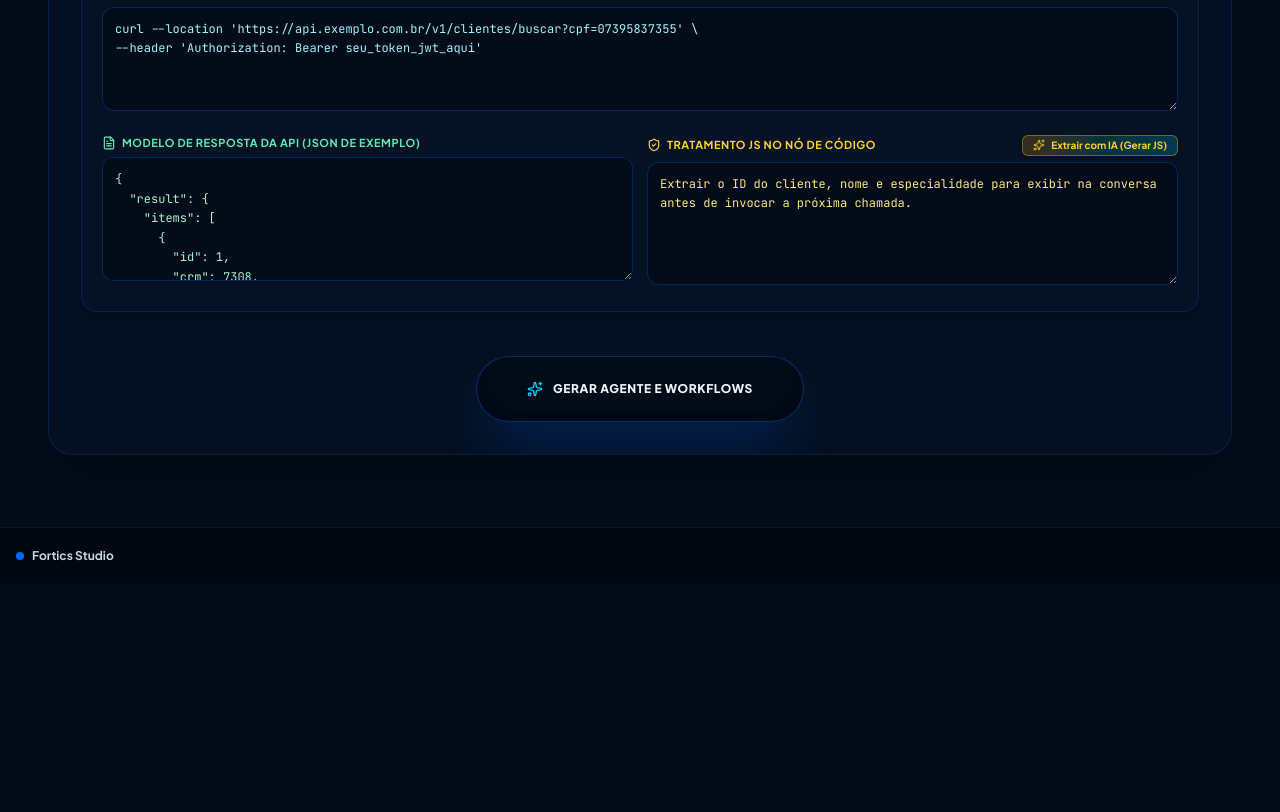
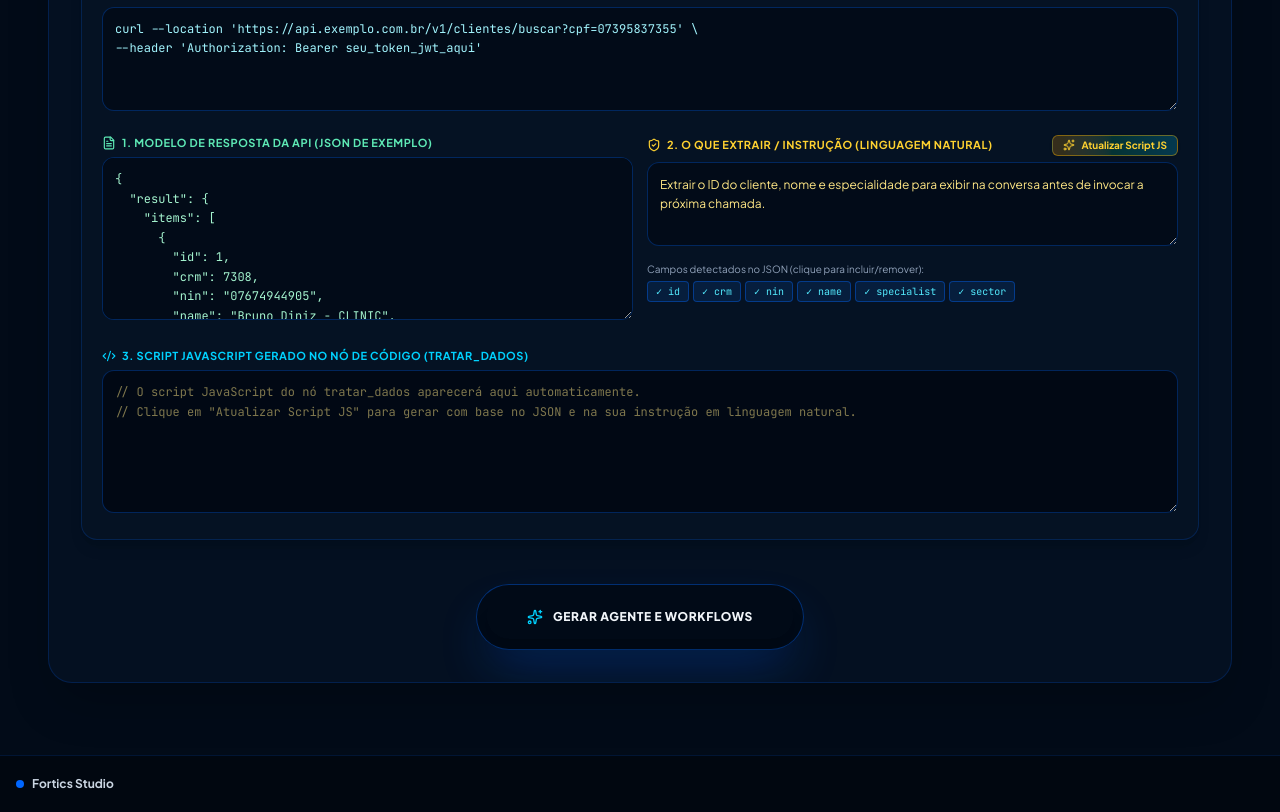
Before and after one commit to CHenriqueRibeiro/Studio, a React (Vite) app: page / in a window 1280 px wide. Shown: the part 1220-2032 px from the top of the page. Before the commit the page ends 1804 px from the top, so only its background shows below. Built offline with nearby package versions, Linux system fonts and the light colour scheme.

Commit message:
feat: sincronizacao bidirecional de campos em linguagem natural com badges clicaveis e gerador js

```diff
--- a/api/generate.ts
+++ b/api/generate.ts
@@ -845,9 +845,13 @@ Gere o JSON consolidado estritamente com as chaves:
                 __spec: true,
                 __spec_version: '1.0.0',
                 error_message: `Erro ao formatar os dados da etapa ${cIdx + 1}`,
-                value: cIdx === 0 && nodeName === 'token'
-                  ? `try {\n    let raw = _vars.${nodeName};\n    if (typeof raw === 'string') raw = JSON.parse(raw);\n    return {\n        token: (raw && (raw.access_token || raw.token || raw.jwt)) || 'TOKEN_EXTRAIDO',\n        status: 'autenticado'\n    };\n} catch(e) {\n    return { status: 'erro', message: e.message };\n}`
-                  : `try {\n    let raw = _vars.${nodeName};\n    if (typeof raw === 'string') raw = JSON.parse(raw);\n    let items = (raw && raw.result && raw.result.items) ? raw.result.items :\n                (raw && raw.data) ? raw.data : [raw];\n    return { status: 'sucesso', itens: items, total: items.length };\n} catch(e) {\n    return { status: 'erro', message: e.message };\n}`
+                value: (cItem.generatedJsCode && cItem.generatedJsCode.trim())
+                  ? cItem.generatedJsCode
+                  : (cItem.filterRules && cItem.filterRules.includes('try') && cItem.filterRules.includes('return'))
+                    ? cItem.filterRules
+                    : (cIdx === 0 && nodeName === 'token')
+                      ? `try {\n    let raw = _vars.${nodeName};\n    if (typeof raw === 'string') raw = JSON.parse(raw);\n    return {\n        token: (raw && (raw.access_token || raw.token || raw.jwt)) || 'TOKEN_EXTRAIDO',\n        status: 'autenticado'\n    };\n} catch(e) {\n    return { status: 'erro', message: e.message };\n}`
+                      : `try {\n    let raw = _vars.${nodeName};\n    if (typeof raw === 'string') raw = JSON.parse(raw);\n    let items = (raw && raw.result && raw.result.items) ? raw.result.items :\n                (raw && raw.data) ? raw.data : [raw];\n    return { status: 'sucesso', itens: items, total: items.length };\n} catch(e) {\n    return { status: 'erro', message: e.message };\n}`
               });
             });
 
@@ -951,9 +955,13 @@ Gere o JSON consolidado estritamente com as chaves:
             __spec: true,
             __spec_version: '1.0.0',
             error_message: `Erro ao processar dados da etapa ${idx + 1}`,
-            value: idx === 0 && nodeName === 'token'
-              ? `try {\n    let raw = _vars.${nodeName};\n    if (typeof raw === 'string') raw = JSON.parse(raw);\n    return {\n        token: (raw && (raw.access_token || raw.token || raw.jwt)) || 'TOKEN_EXTRAIDO',\n        status: 'autenticado'\n    };\n} catch(e) {\n    return { status: 'erro', message: e.message };\n}`
-              : `try {\n    let raw = _vars.${nodeName};\n    if (typeof raw === 'string') raw = JSON.parse(raw);\n    let items = (raw && raw.result && raw.result.items) ? raw.result.items :\n                (raw && raw.data) ? raw.data : [raw];\n    return { status: 'sucesso', itens: items, total: items.length };\n} catch(e) {\n    return { status: 'erro', message: e.message };\n}`
+            value: (item.generatedJsCode && item.generatedJsCode.trim())
+              ? item.generatedJsCode
+              : (item.filterRules && item.filterRules.includes('try') && item.filterRules.includes('return'))
+                ? item.filterRules
+                : (idx === 0 && nodeName === 'token')
+                  ? `try {\n    let raw = _vars.${nodeName};\n    if (typeof raw === 'string') raw = JSON.parse(raw);\n    return {\n        token: (raw && (raw.access_token || raw.token || raw.jwt)) || 'TOKEN_EXTRAIDO',\n        status: 'autenticado'\n    };\n} catch(e) {\n    return { status: 'erro', message: e.message };\n}`
+                  : `try {\n    let raw = _vars.${nodeName};\n    if (typeof raw === 'string') raw = JSON.parse(raw);\n    let items = (raw && raw.result && raw.result.items) ? raw.result.items :\n                (raw && raw.data) ? raw.data : [raw];\n    return { status: 'sucesso', itens: items, total: items.length };\n} catch(e) {\n    return { status: 'erro', message: e.message };\n}`
           });
         });
 
@@ -1064,7 +1072,11 @@ Gere o JSON consolidado estritamente com as chaves:
                 __spec: true,
                 __spec_version: '1.0.0',
                 error_message: 'Erro ao formatar os dados da API',
-                value: `try {\n    let raw = _vars.${nodeName};\n    if (typeof raw === 'string') raw = JSON.parse(raw);\n    let items = (raw && raw.result && raw.result.items) ? raw.result.items :\n                (raw && raw.data) ? raw.data : [raw];\n    return { status: 'sucesso', itens: items };\n} catch(e) {\n    return { status: 'erro', message: e.message };\n}`
+                value: (item.generatedJsCode && item.generatedJsCode.trim())
+                  ? item.generatedJsCode
+                  : (item.filterRules && item.filterRules.includes('try') && item.filterRules.includes('return'))
+                    ? item.filterRules
+                    : `try {\n    let raw = _vars.${nodeName};\n    if (typeof raw === 'string') raw = JSON.parse(raw);\n    let items = (raw && raw.result && raw.result.items) ? raw.result.items :\n                (raw && raw.data) ? raw.data : [raw];\n    return { status: 'sucesso', itens: items };\n} catch(e) {\n    return { status: 'erro', message: e.message };\n}`
               },
               {
                 id: returnId,
--- a/src/components/StudioBuilder.tsx
+++ b/src/components/StudioBuilder.tsx
@@ -352,9 +352,44 @@ Regras e Validações de Negócio:
     setTimeout(() => setTreatmentToast(null), 3500);
   };
 
-  const handleGenerateJsTreatment = (itemId: string, sampleJson?: string, nodeName?: string) => {
+  // Helper to extract keys from sample JSON
+  const getDetectedKeysFromSample = (sampleJson?: string): { arrayField: string; keys: string[] } => {
+    if (!sampleJson || !sampleJson.trim()) return { arrayField: '', keys: [] };
+    try {
+      const parsed = JSON.parse(sampleJson.trim());
+      let arrayField = '';
+      let itemObj: any = parsed;
+
+      if (Array.isArray(parsed)) {
+        itemObj = parsed.length > 0 ? parsed[0] : {};
+      } else if (typeof parsed === 'object' && parsed !== null) {
+        for (const k of Object.keys(parsed)) {
+          if (Array.isArray(parsed[k])) {
+            arrayField = k;
+            itemObj = parsed[k].length > 0 ? parsed[k][0] : {};
+            break;
+          } else if (parsed[k] && typeof parsed[k] === 'object') {
+            for (const sk of Object.keys(parsed[k])) {
+              if (Array.isArray(parsed[k][sk])) {
+                arrayField = `${k}.${sk}`;
+                itemObj = parsed[k][sk].length > 0 ? parsed[k][sk][0] : {};
+                break;
+              }
+            }
+          }
+        }
+      }
+
+      const keys = (itemObj && typeof itemObj === 'object' && !Array.isArray(itemObj)) ? Object.keys(itemObj) : [];
+      return { arrayField, keys };
+    } catch {
+      return { arrayField: '', keys: [] };
+    }
+  };
+
+  const handleGenerateJsTreatment = (itemId: string, sampleJson?: string, nodeName?: string, userPrompt?: string) => {
     if (!sampleJson || !sampleJson.trim()) {
-      showTreatmentToast(itemId, '⚠️ Cole um exemplo de JSON de resposta ao lado antes de gerar o script.');
+      showTreatmentToast(itemId, '⚠️ Cole um exemplo de JSON de resposta antes de gerar o script.');
       return;
     }
 
@@ -391,30 +426,74 @@ Regras e Validações de Negócio:
         }
       }
 
-      const itemKeys = (itemObj && typeof itemObj === 'object' && !Array.isArray(itemObj)) ? Object.keys(itemObj) : [];
+      const allKeys = (itemObj && typeof itemObj === 'object' && !Array.isArray(itemObj)) ? Object.keys(itemObj) : [];
 
-      const idKey = itemKeys.find(k => /^(id|id_cliente|codigo|cod|protocolo|numero|id_contrato|uuid)/i.test(k)) || itemKeys[0] || 'id';
-      const nameKey = itemKeys.find(k => /^(nome|name|razao|descricao|titular|label)/i.test(k)) || itemKeys[1] || 'nome';
-      const docKey = itemKeys.find(k => /^(cpf|cnpj|cpfcnpj|documento|nin|doc|tax_id)/i.test(k));
-      const statusKey = itemKeys.find(k => /^(status|situacao|state|ativo|situacao_cadastral)/i.test(k));
-      const valueKey = itemKeys.find(k => /^(valor|preco|price|total|saldo|valor_aberto)/i.test(k));
-      const nestedListKey = itemKeys.find(k => Array.isArray(itemObj[k]));
+      if (allKeys.length === 0) {
+        showTreatmentToast(itemId, '⚠️ Nenhum campo detectado no JSON fornecido.');
+        return;
+      }
+
+      const promptLower = (userPrompt || '').toLowerCase();
+
+      // Analyze natural language instructions: detect removals and inclusions
+      const removedKeys: string[] = [];
+      const includedKeys: string[] = [];
+
+      allKeys.forEach(k => {
+        const kLower = k.toLowerCase();
+        // Negative patterns for this key
+        const removeRegex = new RegExp(`(?:remover|retirar|tirar|sem|descartar|excluir|não quero|nao quero)\\s+(?:o\\s+|a\\s+|os\\s+|as\\s+|campo\\s+)?${kLower}`, 'i');
+        if (removeRegex.test(promptLower)) {
+          removedKeys.push(k);
+        } else if (promptLower.includes(kLower)) {
+          includedKeys.push(k);
+        }
+      });
+
+      // Selected fields: if user specifically asked for certain fields, prioritize them. Otherwise all keys minus removed.
+      let activeFields: string[] = [];
+      if (includedKeys.length > 0) {
+        activeFields = includedKeys.filter(k => !removedKeys.includes(k));
+      } else {
+        activeFields = allKeys.filter(k => !removedKeys.includes(k));
+      }
+
+      // If user typed "só o nome" or "apenas X, Y", ensure only those
+      const onlyMatch = promptLower.match(/(?:só|apenas|somente)\s+([^,\.\n]+)/i);
+      if (onlyMatch) {
+        const onlyText = onlyMatch[1];
+        const matched = allKeys.filter(k => onlyText.includes(k.toLowerCase()));
+        if (matched.length > 0) {
+          activeFields = matched.filter(k => !removedKeys.includes(k));
+        }
+      }
+
+      if (activeFields.length === 0) {
+        activeFields = allKeys.slice(0, 5);
+      }
 
       const respVarName = nodeName ? `_vars.${nodeName.replace(/[^a-zA-Z0-9_]/g, '_')}` : '_vars.resposta_api';
 
+      // Check if user asked for filter by status/active
+      const filterActiveMatch = /(?:ativo|ativos|status ativo|somente ativo)/i.test(promptLower);
+      const limitMatch = promptLower.match(/(\d+)\s*(?:primeiros|registros|itens|contratos|faturas)/i);
+      const limitCount = limitMatch ? parseInt(limitMatch[1], 10) : 5;
+
       let generatedScript = '';
       if (arrayField) {
-        generatedScript = `// Script de tratamento e extração gerado para Fortics Omnichannel
+        generatedScript = `// Script de tratamento JavaScript gerado via IA a partir da instrução:
+// "${userPrompt || `Extrair ${activeFields.join(', ')} de ${arrayField}`}"
 try {
     let raw = ${respVarName} || _vars.resposta_api;
     if (typeof raw === 'string') raw = JSON.parse(raw);
 
-    // Descompactação automática da lista "${arrayField}"
+    // Descompactação automática da coleção "${arrayField}"
     let items = (raw && raw.${arrayField}) ? raw.${arrayField} :
                 (raw && raw.data) ? raw.data :
                 (raw && raw.result && raw.result.items) ? raw.result.items :
                 Array.isArray(raw) ? raw : [raw];
 
+${filterActiveMatch ? `    // Filtrar apenas registros com status ativo\n    items = items.filter(i => String(i.status || i.situacao || '').toUpperCase().includes('ATIVO'));\n` : ''}
     let total = items.length;
     let selecionado = total > 0 ? items[0] : null;
 
@@ -422,17 +501,21 @@ try {
         status: total > 0 ? 'sucesso' : 'vazio',
         total_encontrados: total,
         principal: selecionado ? {
-            ${idKey}: selecionado.${idKey},
-            ${nameKey}: selecionado.${nameKey},${docKey ? `\n            ${docKey}: selecionado.${docKey},` : ''}${statusKey ? `\n            ${statusKey}: selecionado.${statusKey},` : ''}${valueKey ? `\n            ${valueKey}: selecionado.${valueKey},` : ''}${nestedListKey ? `\n            ${nestedListKey}: (selecionado.${nestedListKey} || []).slice(0, 3)` : ''}
+${activeFields.map(k => {
+  const isSubArray = Array.isArray(itemObj[k]);
+  return isSubArray
+    ? `            ${k}: (selecionado.${k} || []).slice(0, 3)`
+    : `            ${k}: selecionado.${k}`;
+}).join(',\n')}
         } : null,
-        itens: items.slice(0, 5)
+        itens: items.slice(0, ${limitCount})
     };
 } catch (e) {
     return { status: 'erro', message: 'Falha ao processar dados da API', details: e.message };
 }`;
       } else {
-        const topFields = itemKeys.slice(0, 8);
-        generatedScript = `// Script de tratamento e extração gerado para Fortics Omnichannel
+        generatedScript = `// Script de tratamento JavaScript gerado via IA a partir da instrução:
+// "${userPrompt || `Extrair ${activeFields.join(', ')}`}"
 try {
     let raw = ${respVarName} || _vars.resposta_api;
     if (typeof raw === 'string') raw = JSON.parse(raw);
@@ -441,7 +524,7 @@ try {
     return {
         status: 'sucesso',
         dados: {
-            ${topFields.map(k => `${k}: data.${k}`).join(',\n            ')}
+${activeFields.map(k => `            ${k}: data.${k}`).join(',\n')}
         }
     };
 } catch (e) {
@@ -449,11 +532,48 @@ try {
 }`;
       }
 
-      handleUpdateCurlItem(itemId, 'filterRules', generatedScript);
-      showTreatmentToast(itemId, '✨ Script JavaScript de tratamento gerado com sucesso!');
+      // Update both natural explanation and JS code
+      const naturalSummary = userPrompt && userPrompt.trim()
+        ? userPrompt
+        : (arrayField
+          ? `Extrair ${activeFields.join(', ')} da lista de ${arrayField}.`
+          : `Extrair os campos ${activeFields.join(', ')}.`);
+
+      setCurlList(prev => prev.map(c => c.id === itemId ? {
+        ...c,
+        filterRules: naturalSummary,
+        generatedJsCode: generatedScript
+      } : c));
+
+      showTreatmentToast(itemId, '✨ Script JavaScript atualizado de acordo com a sua instrução!');
     } catch (err: any) {
       showTreatmentToast(itemId, `❌ Erro ao analisar: ${err.message}`);
     }
+  };
+
+  const handleToggleFieldInPrompt = (itemId: string, currentPrompt: string, fieldName: string, sampleJson?: string, nodeName?: string) => {
+    let newPrompt = '';
+    const lowerPrompt = (currentPrompt || '').toLowerCase();
+    const fieldLower = fieldName.toLowerCase();
+
+    if (lowerPrompt.includes(`remover ${fieldLower}`) || lowerPrompt.includes(`sem ${fieldLower}`)) {
+      // Switch back to include
+      newPrompt = currentPrompt
+        .replace(new RegExp(`(?:remover|retirar|tirar|sem|descartar)\\s+${fieldLower}`, 'gi'), '')
+        .replace(/\s+/g, ' ')
+        .trim();
+      if (!newPrompt.toLowerCase().includes(fieldLower)) {
+        newPrompt += ` Incluir ${fieldName}.`;
+      }
+    } else if (lowerPrompt.includes(fieldLower)) {
+      // Switch to remove
+      newPrompt = (currentPrompt ? currentPrompt + ' ' : '') + `Remover ${fieldName}.`;
+    } else {
+      // Add inclusion
+      newPrompt = (currentPrompt ? currentPrompt + ', ' : 'Extrair ') + `${fieldName}`;
+    }
+
+    handleGenerateJsTreatment(itemId, sampleJson, nodeName, newPrompt.trim());
   };
 
   const handleMoveCurlUp = (index: number) => {
@@ -1277,39 +1397,39 @@ try {
                     />
                   </div>
 
-                  {/* Grid: Modelo de Resposta JSON + Regras de Filtro */}
+                  {/* Grid: Modelo de Resposta JSON + Regras em Linguagem Natural */}
                   <div className="grid grid-cols-1 md:grid-cols-2 gap-3.5 pt-1">
 
                     {/* Modelo de Resposta */}
                     <div className="space-y-1.5">
                       <label className="text-[11px] font-bold text-emerald-300 uppercase tracking-wider flex items-center gap-1.5">
                         <FileText className="w-3.5 h-3.5" />
-                        Modelo de Resposta da API (JSON de Exemplo)
+                        1. Modelo de Resposta da API (JSON de Exemplo)
                       </label>
                       <textarea
-                        rows={5}
+                        rows={7}
                         value={item.responseSample || ''}
                         onChange={e => handleUpdateCurlItem(item.id, 'responseSample', e.target.value)}
-                        placeholder={`{\n  "status": "success",\n  "dados": {\n    "id": 1001\n  }\n}`}
+                        placeholder={`{\n  "status": "success",\n  "clientes": [\n    {\n      "nome": "CARLOS SILVA",\n      "cpfcnpj": "12345678900",\n      "contratos": [{ "id": 101, "status": "ATIVO" }]\n    }\n  ]\n}`}
                         className="w-full bg-[#020b18] border border-[#0066FF]/30 rounded-xl p-3 text-xs text-emerald-200 font-mono leading-relaxed focus:border-emerald-500 focus:outline-none"
                       />
                     </div>
 
-                    {/* Regras de Tratamento / Filtro */}
+                    {/* Regras em Linguagem Natural */}
                     <div className="space-y-1.5">
                       <div className="flex items-center justify-between gap-2">
                         <label className="text-[11px] font-bold text-amber-300 uppercase tracking-wider flex items-center gap-1.5">
                           <ShieldCheck className="w-3.5 h-3.5" />
-                          Tratamento JS no Nó de Código
+                          2. O que Extrair / Instrução (Linguagem Natural)
                         </label>
                         <button
                           type="button"
-                          onClick={() => handleGenerateJsTreatment(item.id, item.responseSample, item.name)}
+                          onClick={() => handleGenerateJsTreatment(item.id, item.responseSample, item.name, item.filterRules)}
                           className="px-2.5 py-0.5 rounded-md bg-linear-to-r from-amber-500/20 via-emerald-500/20 to-[#00D2FF]/20 hover:from-amber-500/30 hover:to-[#00D2FF]/30 border border-amber-400/40 hover:border-amber-300 text-amber-300 hover:text-amber-100 text-[10px] font-bold flex items-center gap-1.5 transition-all shadow-sm cursor-pointer transform active:scale-95"
-                          title="Extrair campos e gerar o script JavaScript automaticamente a partir do JSON de resposta"
+                          title="Atualizar o script JS com base na sua instrução em linguagem natural e no modelo de resposta"
                         >
                           <Sparkles className="w-3 h-3 text-amber-300 animate-pulse" />
-                          <span>Extrair com IA (Gerar JS)</span>
+                          <span>Atualizar Script JS</span>
                         </button>
                       </div>
 
@@ -1320,18 +1440,77 @@ try {
                       )}
 
                       <textarea
-                        rows={5}
+                        rows={3}
                         value={item.filterRules || ''}
                         onChange={e => handleUpdateCurlItem(item.id, 'filterRules', e.target.value)}
-                        placeholder={
-                          workflowArchitectureMode === 'single_consolidated'
-                            ? `Ex: Extrair o token para usar no Header Authorization da próxima chamada da cadeia.`
-                            : `Ex: Filtrar faturas em aberto e retornar apenas protocolo, valor e código de barras pro Agente.`
-                        }
-                        className="w-full bg-[#020b18] border border-[#0066FF]/30 rounded-xl p-3 text-xs text-amber-200 font-mono leading-relaxed focus:border-amber-500 focus:outline-none"
+                        placeholder={`Ex: Extrair nome, CPF e contratos ativos. Remover o campo tipo e endereço.`}
+                        className="w-full bg-[#020b18] border border-[#0066FF]/30 rounded-xl p-3 text-xs text-amber-200 font-sans leading-relaxed focus:border-amber-500 focus:outline-none"
                       />
+
+                      {/* Detected Field Chips (Clickable to Add/Remove) */}
+                      {(() => {
+                        const detected = getDetectedKeysFromSample(item.responseSample);
+                        if (detected.keys.length === 0) return null;
+                        return (
+                          <div className="pt-1">
+                            <div className="text-[10px] text-slate-400 font-sans mb-1 flex items-center gap-1">
+                              <span>Campos detectados no JSON (clique para incluir/remover):</span>
+                            </div>
+                            <div className="flex flex-wrap gap-1 max-h-16 overflow-y-auto">
+                              {detected.keys.map(k => {
+                                const isRemoved = (item.filterRules || '').toLowerCase().includes(`remover ${k.toLowerCase()}`) || (item.filterRules || '').toLowerCase().includes(`sem ${k.toLowerCase()}`);
+                                return (
+                                  <button
+                                    key={k}
+                                    type="button"
+                                    onClick={() => handleToggleFieldInPrompt(item.id, item.filterRules || '', k, item.responseSample, item.name)}
+                                    className={`px-2 py-0.5 rounded text-[10px] font-mono transition-all cursor-pointer border ${
+                                      isRemoved
+                                        ? 'bg-rose-950/40 border-rose-600/40 text-rose-300 line-through'
+                                        : 'bg-[#061e3d] border-[#0066FF]/40 text-cyan-300 hover:border-[#00D2FF] hover:bg-[#082a54]'
+                                    }`}
+                                    title={isRemoved ? `Clique para incluir ${k}` : `Clique para remover ${k}`}
+                                  >
+                                    {isRemoved ? `✕ ${k}` : `✓ ${k}`}
+                                  </button>
+                                );
+                              })}
+                            </div>
+                          </div>
+                        );
+                      })()}
                     </div>
 
+                  </div>
+
+                  {/* Bloco 3: Script JS Gerado e Editável no Nó de Código */}
+                  <div className="space-y-1.5 pt-2">
+                    <div className="flex items-center justify-between">
+                      <label className="text-[11px] font-bold text-[#00D2FF] uppercase tracking-wider flex items-center gap-1.5">
+                        <Code2 className="w-3.5 h-3.5" />
+                        3. Script JavaScript Gerado no Nó de Código (tratar_dados)
+                      </label>
+                      {item.generatedJsCode && (
+                        <button
+                          type="button"
+                          onClick={() => {
+                            navigator.clipboard.writeText(item.generatedJsCode || '');
+                            showTreatmentToast(item.id, '📋 Script copiado para a área de transferência!');
+                          }}
+                          className="px-2 py-0.5 rounded bg-[#061833] hover:bg-[#0b2854] border border-[#0066FF]/30 text-slate-300 hover:text-white text-[10px] font-mono flex items-center gap-1 cursor-pointer transition-all"
+                        >
+                          <Copy className="w-3 h-3 text-[#00D2FF]" />
+                          <span>Copiar Código</span>
+                        </button>
+                      )}
+                    </div>
+                    <textarea
+                      rows={6}
+                      value={item.generatedJsCode || ''}
+                      onChange={e => handleUpdateCurlItem(item.id, 'generatedJsCode', e.target.value)}
+                      placeholder={`// O script JavaScript do nó tratar_dados aparecerá aqui automaticamente.\n// Clique em "Atualizar Script JS" para gerar com base no JSON e na sua instrução em linguagem natural.`}
+                      className="w-full bg-[#010814] border border-[#0066FF]/30 rounded-xl p-3 text-xs text-amber-200 font-mono leading-relaxed focus:border-cyan-400 focus:outline-none"
+                    />
                   </div>
 
                 </div>
--- a/src/types/fortics.ts
+++ b/src/types/fortics.ts
@@ -203,7 +203,8 @@ export interface CurlItem {
   name: string;
   curl: string;
   responseSample?: string;
-  filterRules?: string;
+  filterRules?: string; // Instrução em linguagem natural do que extrair/filtrar
+  generatedJsCode?: string; // Código JavaScript de tratamento gerado
   nodeName?: string; // e.g. "token", "busca_cadastro", "gravar_agendamento"
   outputVarName?: string; // e.g. "token.token", "dados_cliente.id"
 }
```
Also changed, not shown: src/server/app.ts (+7 -3 lines).
